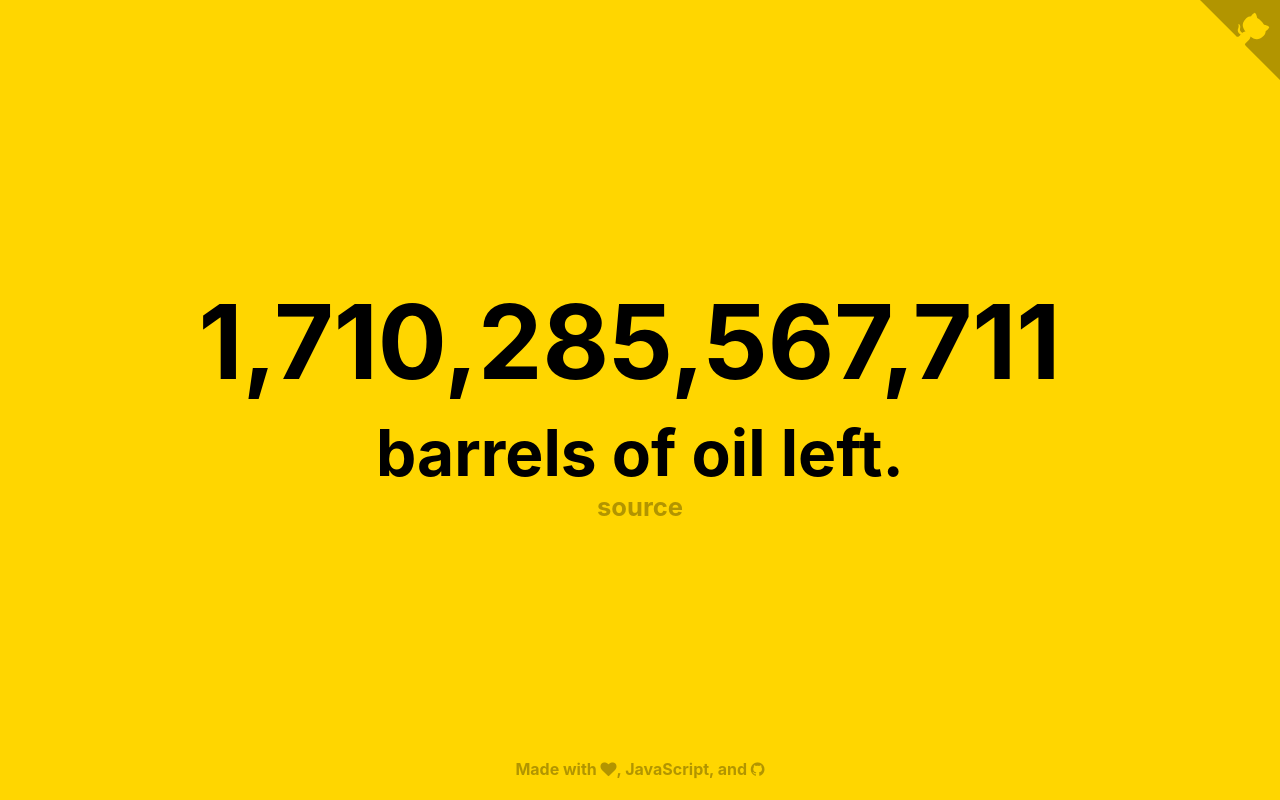
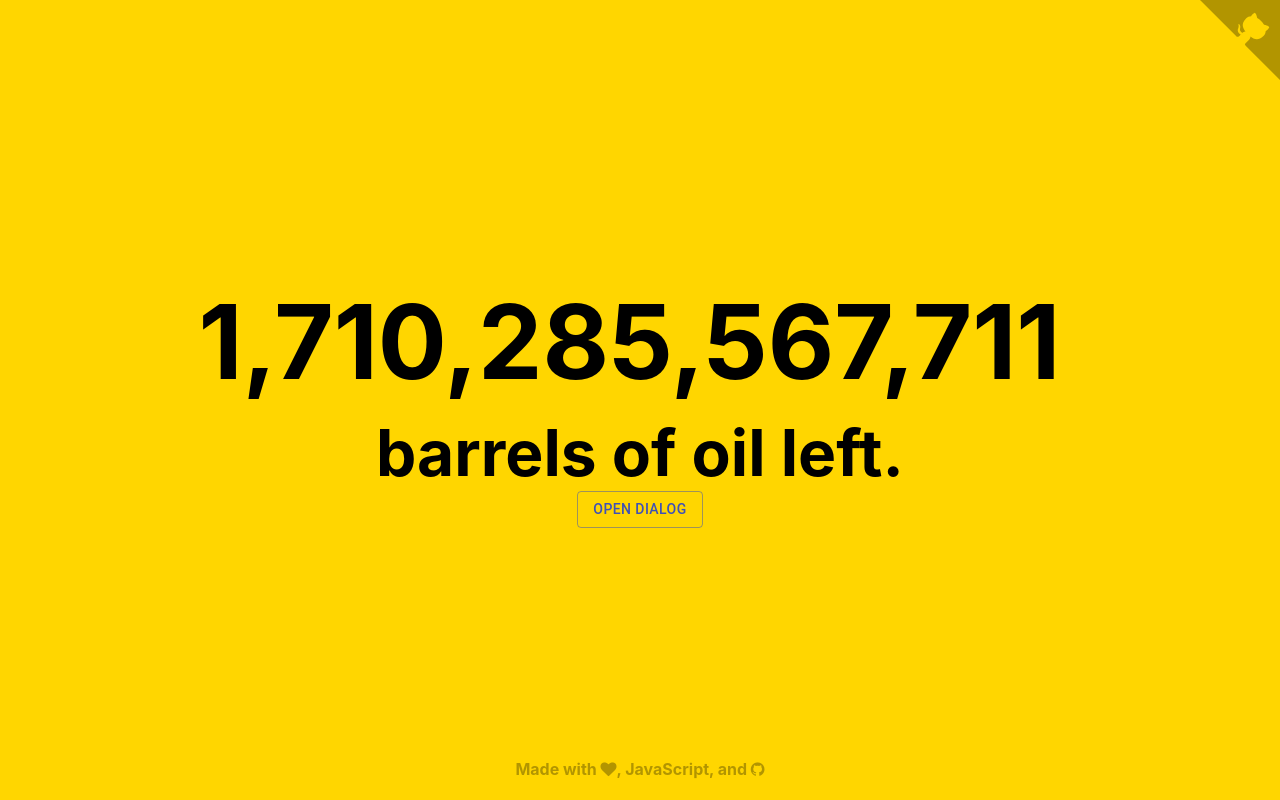
Before and after one commit to cujarrett/oil-countdown, a React (Create React App) app: page / in a window 1280 px wide. Built offline with nearby package versions, Linux system fonts and the light colour scheme.

Commit message:
:sparkles: adds additional info

```diff
--- a/src/App.js
+++ b/src/App.js
@@ -9,6 +9,7 @@ const oilUsedPerMs = 1.15559027778
 const App = () => {
   const [initialLoad, setInitialLoad] = useState(true)
   const [oilLeft, setOilLeft] = useState(1727500000000)
+  const [timeLeft, setTimeLeft] = useState()
 
   useEffect(() => {
     const intervalId = setInterval(() => {
@@ -19,11 +20,29 @@ const App = () => {
   }, [oilLeft])
 
   useEffect(() => {
+    const intervalId = setInterval(() => {
+      const now = new Date()
+      const endOfOilReferenceDate = new Date("2069-11-19T00:00:00")
+      const timeLeft = Math.abs(now - endOfOilReferenceDate)
+      const msLeft = Math.ceil(timeLeft)
+      const secsLeft = msLeft / 1000
+      const minsLeft = secsLeft / 60
+      const hoursLeft = minsLeft / 60
+      const daysLeft = hoursLeft / 24
+      const yearsLeft = daysLeft / 365.25
+      setTimeLeft(`${Math.floor(yearsLeft)} years ${Math.floor(daysLeft % 365.25)} days ${Math.floor(hoursLeft % 24)} hours ${Math.floor(minsLeft % 60)} mins ${Math.floor(secsLeft % 60)} seconds`)
+
+    }, 1000)
+
+    return () => clearInterval(intervalId)
+  }, [timeLeft])
+
+  useEffect(() => {
     const dataReferenceDate = new Date("2019-11-19T00:00:00")
     const now = new Date()
-    const diffTime = Math.abs(dataReferenceDate - now)
-    const diff = Math.ceil(diffTime)
-    setOilLeft(oilLeft - (diff * oilUsedPerMs))
+    const elapsedTimeSinceReport = Math.abs(dataReferenceDate - now)
+    const msElapsedSinceReport = Math.ceil(elapsedTimeSinceReport)
+    setOilLeft(oilLeft - (msElapsedSinceReport * oilUsedPerMs))
     setInitialLoad(false)
     // This function only runs on initial load and afterwards it has no need to calculate oil left
     // eslint-disable-next-line react-hooks/exhaustive-deps
@@ -31,7 +50,7 @@ const App = () => {
 
   return (
     <div className="app">
-      <Content oilLeft={Math.round(oilLeft)}/>
+      <Content oilLeft={Math.round(oilLeft)} timeLeft={timeLeft}/>
       <Footer/>
     </div>
   )
--- a/src/components/content/index.js
+++ b/src/components/content/index.js
@@ -1,6 +1,7 @@
 import React from "react"
 import PropTypes from "prop-types"
 import "./style.css"
+import { AdditionalInfo } from "../popup/index.js"
 
 export const Content = (props) => {
   return (
@@ -11,9 +12,7 @@ export const Content = (props) => {
       <div className="message">
         <p>barrels of oil left.</p>
       </div>
-      <div className="source">
-        <a href="https://github.com/cujarrett/oil-countdown/blob/master/media/source.pdf">source</a>
-      </div>
+      <AdditionalInfo timeLeft={props.timeLeft}/>
     </div>
   )
 }
@@ -23,5 +22,6 @@ const formatNumbers = (number) => {
 }
 
 Content.propTypes = {
-  oilLeft: PropTypes.number
+  oilLeft: PropTypes.number,
+  timeLeft: PropTypes.string
 }
--- a/src/components/content/style.css
+++ b/src/components/content/style.css
@@ -27,19 +27,3 @@
 .message p {
   margin: 0px;
 }
-
-.source {
-  font-size: 2vw;
-  font-weight: bold;
-  margin: auto;
-  width: 100%;
-}
-
-.source p {
-  margin: 0px;
-}
-
-.source a {
-  text-decoration : none;
-  color: #b29500;
-}
--- /dev/null
+++ b/src/components/popup/index.js
@@ -0,0 +1,94 @@
+import React from 'react';
+import { withStyles } from '@material-ui/core/styles';
+import Button from '@material-ui/core/Button';
+import Dialog from '@material-ui/core/Dialog';
+import MuiDialogTitle from '@material-ui/core/DialogTitle';
+import MuiDialogContent from '@material-ui/core/DialogContent';
+import MuiDialogActions from '@material-ui/core/DialogActions';
+import IconButton from '@material-ui/core/IconButton';
+import CloseIcon from '@material-ui/icons/Close';
+import Typography from '@material-ui/core/Typography';
+
+const styles = (theme) => ({
+  root: {
+    margin: 0,
+    padding: theme.spacing(2),
+  },
+  closeButton: {
+    position: 'absolute',
+    right: theme.spacing(1),
+    top: theme.spacing(1),
+    color: theme.palette.grey[500],
+  },
+});
+
+const DialogTitle = withStyles(styles)((props) => {
+  const { children, classes, onClose, ...other } = props;
+  return (
+    <MuiDialogTitle disableTypography className={classes.root} {...other}>
+      <Typography variant="h6">{children}</Typography>
+      {onClose ? (
+        <IconButton aria-label="close" className={classes.closeButton} onClick={onClose}>
+          <CloseIcon />
+        </IconButton>
+      ) : null}
+    </MuiDialogTitle>
+  );
+});
+
+const DialogContent = withStyles((theme) => ({
+  root: {
+    padding: theme.spacing(2),
+  },
+}))(MuiDialogContent);
+
+const DialogActions = withStyles((theme) => ({
+  root: {
+    margin: 0,
+    padding: theme.spacing(1),
+  },
+}))(MuiDialogActions);
+
+export const AdditionalInfo = () => {
+  const [open, setOpen] = React.useState(false);
+
+  const handleClickOpen = () => {
+    setOpen(true);
+  };
+  const handleClose = () => {
+    setOpen(false);
+  };
+
+  return (
+    <div>
+      <Button variant="outlined" color="primary" onClick={handleClickOpen}>
+        Open dialog
+      </Button>
+      <Dialog onClose={handleClose} aria-labelledby="customized-dialog-title" open={open}>
+        <DialogTitle id="customized-dialog-title" onClose={handleClose}>
+          Modal title
+        </DialogTitle>
+        <DialogContent dividers>
+          <Typography gutterBottom>
+            Cras mattis consectetur purus sit amet fermentum. Cras justo odio, dapibus ac facilisis
+            in, egestas eget quam. Morbi leo risus, porta ac consectetur ac, vestibulum at eros.
+          </Typography>
+          <Typography gutterBottom>
+            Praesent commodo cursus magna, vel scelerisque nisl consectetur et. Vivamus sagittis
+            lacus vel augue laoreet rutrum faucibus dolor auctor.
+          </Typography>
+          <Typography gutterBottom>
+            Aenean lacinia bibendum nulla sed consectetur. Praesent commodo cursus magna, vel
+            scelerisque nisl consectetur et. Donec sed odio dui. Donec ullamcorper nulla non metus
+            auctor fringilla.
+          </Typography>
+        </DialogContent>
+        <DialogActions>
+          <Button autoFocus onClick={handleClose} color="primary">
+            Save changes
+          </Button>
+        </DialogActions>
+      </Dialog>
+    </div>
+  );
+}
```
Also changed, not shown: package.json (+8 -6 lines), src/components/popup/style.css (added, +14 -0 lines), 1 other file (tests, documents, lock files or other folders).
